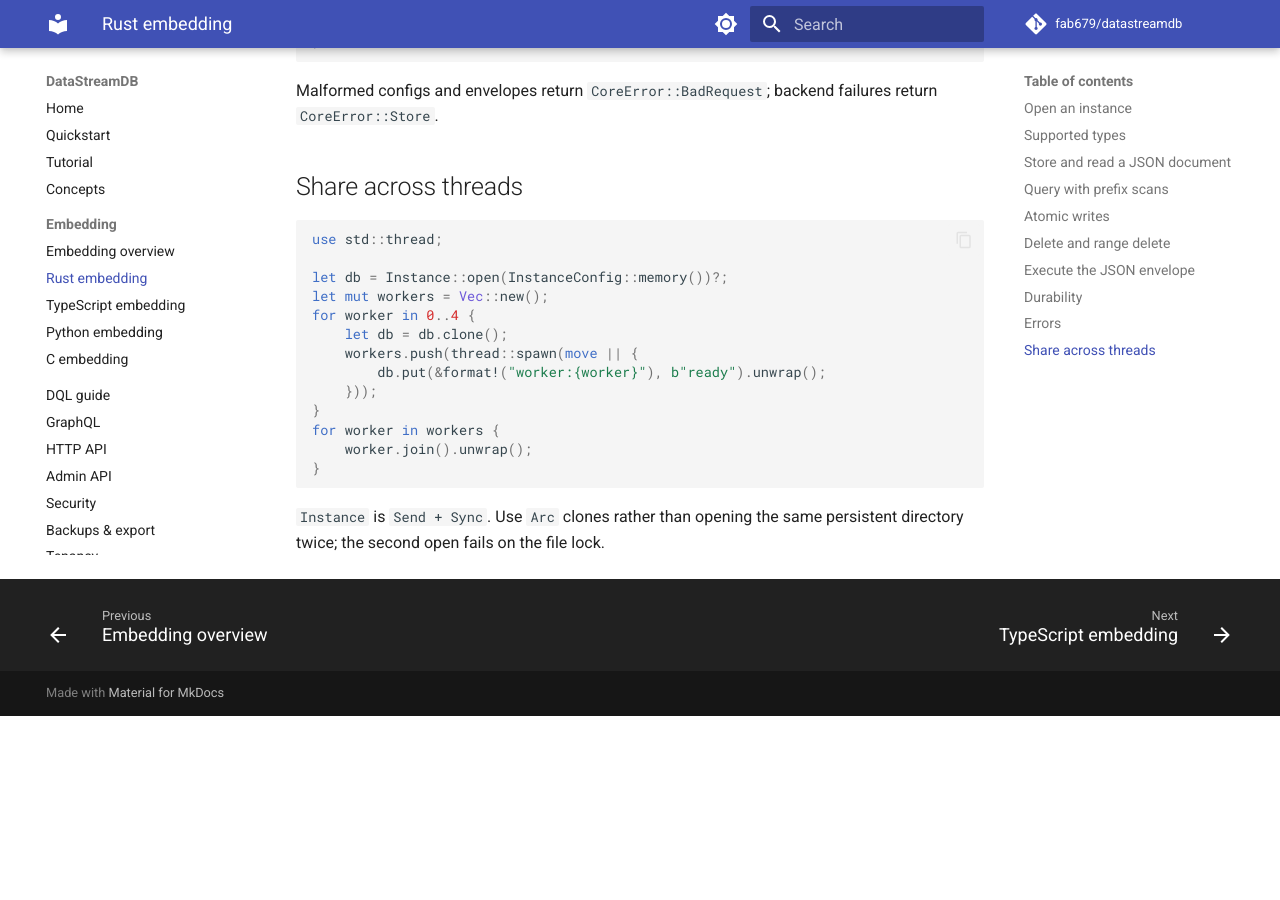
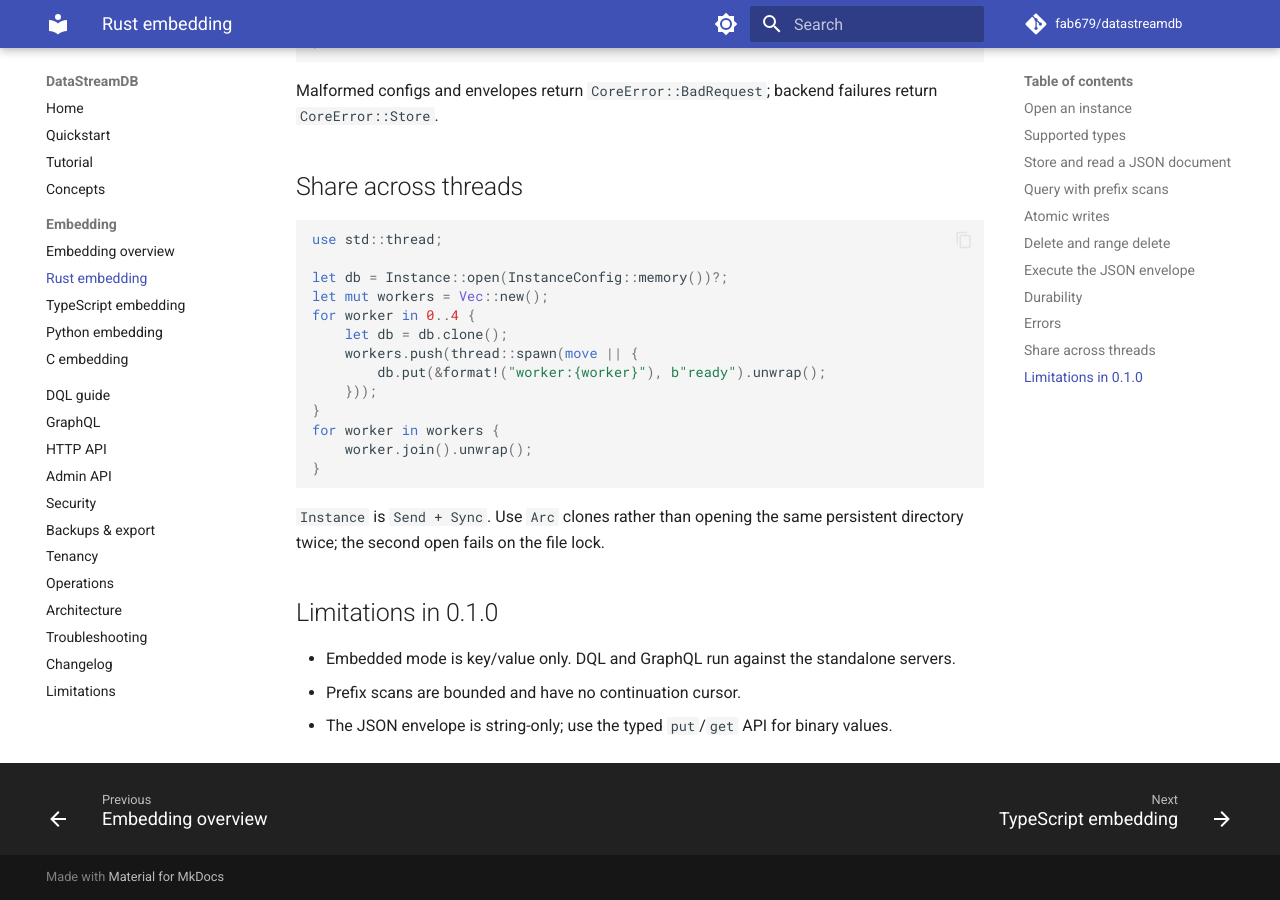
Before and after one commit to fab679/datastreamdb, an MkDocs documentation site: the page built from site-docs/embedding/rust.md, in a window 1280 px wide and 900 px high, scrolled down 3227 px. Built offline with MkDocs 1.6.1 and Material for MkDocs 9.7.7, drawn with Linux system fonts in a browser that asks for light colours; comment, search, counter and statistics services are not loaded; before the commit the page ends 3943 px from its top, so only the background shows below that.

Commit message:
Add Rust embedded limitations section

```diff
--- a/site-docs/embedding/rust.md
+++ b/site-docs/embedding/rust.md
@@ -166,3 +166,11 @@ for worker in workers {
 
 `Instance` is `Send + Sync`. Use `Arc` clones rather than opening the same
 persistent directory twice; the second open fails on the file lock.
+
+## Limitations in 0.1.0
+
+- Embedded mode is key/value only. DQL and GraphQL run against the standalone
+  servers.
+- Prefix scans are bounded and have no continuation cursor.
+- The JSON envelope is string-only; use the typed `put`/`get` API for binary
+  values.
```
